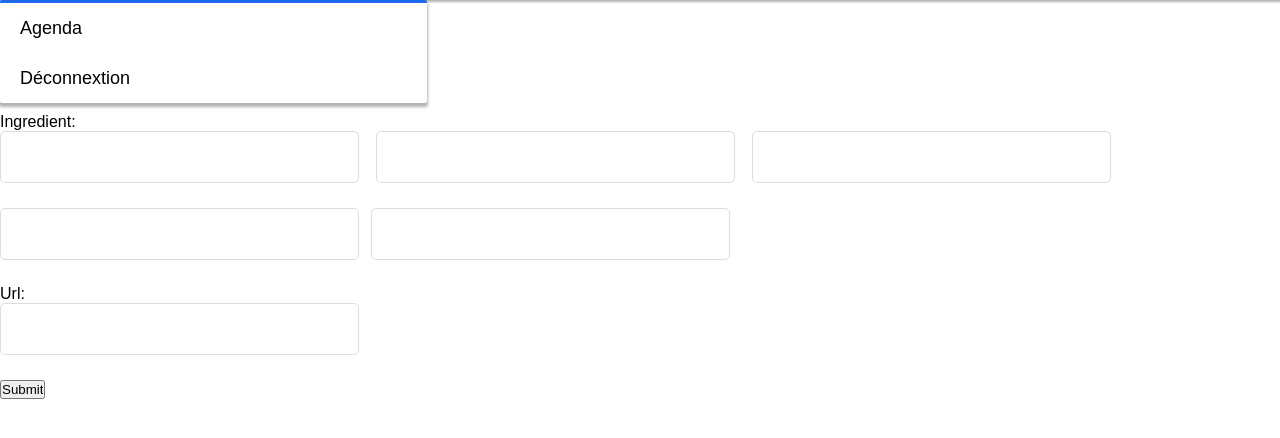
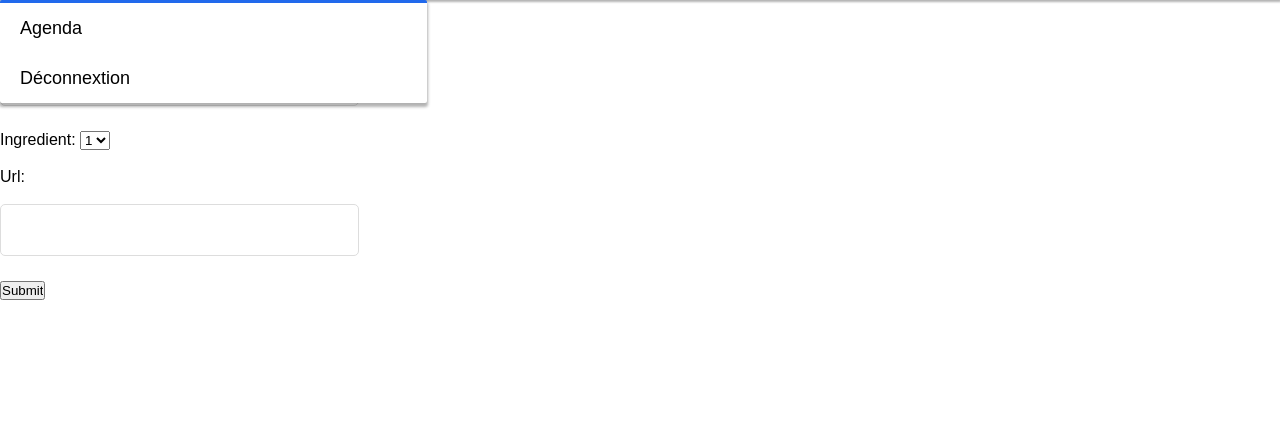
Before and after one commit to Mederick-ROBERT/site-repas, a PHP site: page /Construction/formulaire.php in a window 1280 px wide. Shown: the part 60-498 px from the top of the page. Run offline with PHP 8.4, Linux system fonts and the light colour scheme.

Commit message:
update construction ( test pour Nbr )

```diff
--- a/Construction/formulaire.php
+++ b/Construction/formulaire.php
@@ -5,7 +5,7 @@
         <meta http-equiv="X-UA-Compatible" content="IE=edge">
         <meta name="viewport" content="width=device-width, initial-scale=1.0">
         <title>Titre en attente...</title>
-        <link rel="stylesheet" href="formulaire.css">
+        <link rel="stylesheet" href="formulaire.css" media="screen">
 
 </head>
 <body>
@@ -18,10 +18,29 @@
 
 <form action="insert.php" method="post">
 <br>
-<p>Nom:</p> <input type="text" name="Nom" class="barre" />
-<p>Ingredient:</p> <input type="text" name="Ingredient_1" required size="45" class="barre" />  &ensp; <input type="text" name="Ingredient_2" required size="45" class="barre" />  &ensp; <input type="text" name="Ingredient_3" required size="45" class="barre" />  &ensp; <input type="text" name="Ingredient_4" required size="45" class="barre" />  &ensp;<input type="text" name="Ingredient_5" required size="45" class="barre" />  &ensp; <!--<button class="link">add</button>-->
+<p>Nom:</p> <br> <input type="text" name="Nom" class="barre" />
+
+<p>Ingredient:
+
+<!-- ************************************** Choix nombre ingrédient(s) ****************************************** -->
+
+<form action="" method="post">
+     <select name="Nbr" id="Nbr">
+           <option value="Nbr_1">1</option>
+           <option value="Nbr_2">2</option>
+           <option value="Nbr_3">3</option>
+           <option value="Nbr_4">4</option>
+           <option value="Nbr_5">5</option>
+    </select>
 <br>
-<p>Url:<p> <input type="text" name="URL" required size="45" class="barre" />
+<script>
+    document.getElementById(Nbr).value
+
+</script>
+
+<!-- ************************************** /Choix nombre ingrédient(s)/ ****************************************** -->
+<br>
+<p>Url:<p> <br> <input type="text" name="URL" required size="45" class="barre" />
 <br>
 <input type="submit" name="Bouton" class="bouton" >
 
```
